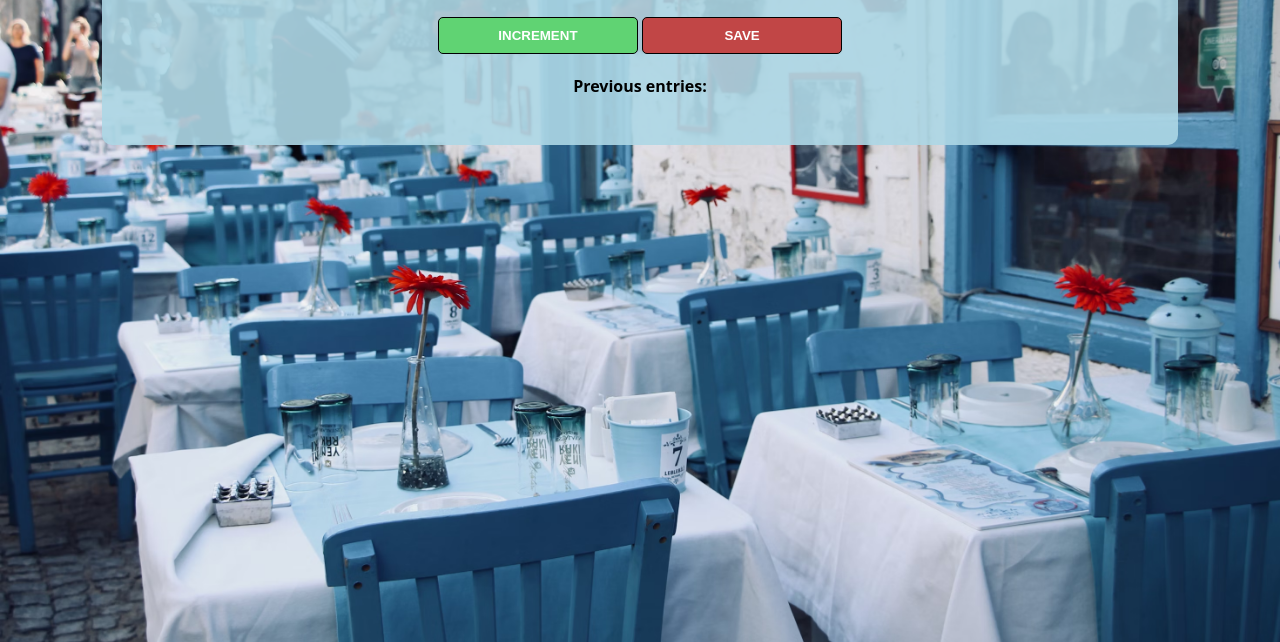
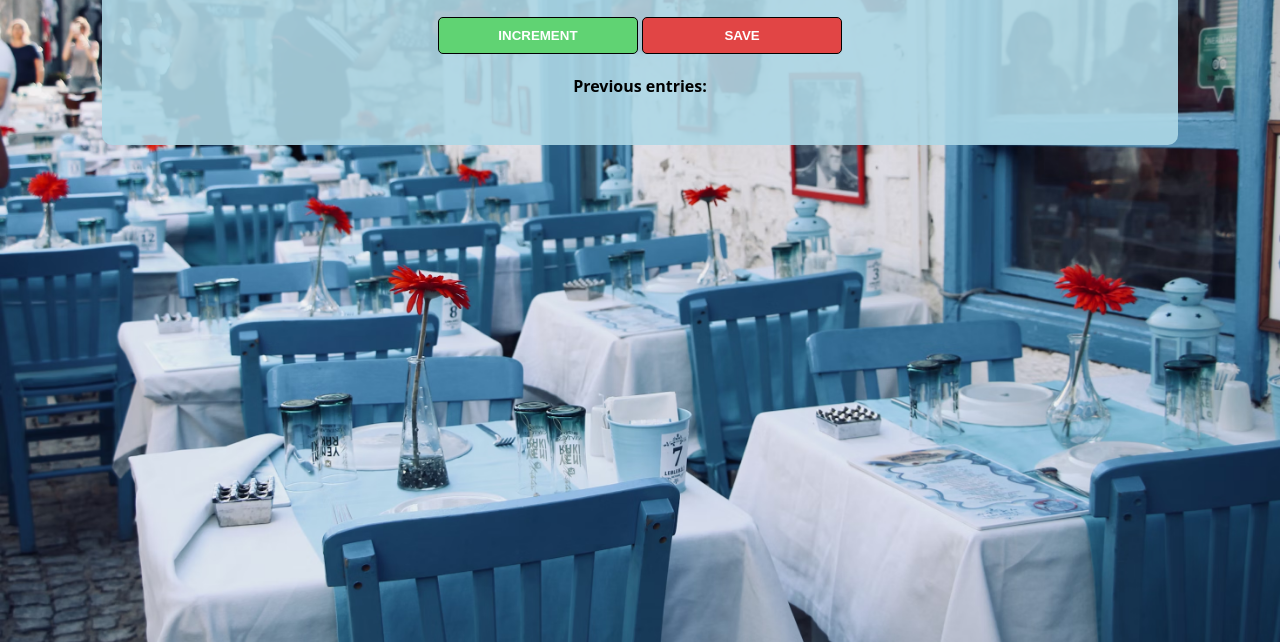
Before and after one commit to brittrohrer/counter-app2, a plain HTML site: page index.html in a window 1280 px wide. Shown: the part 174-816 px from the top of the page. Drawn offline with Linux system fonts and the light colour scheme.

Commit message:
changed background

```diff
--- a/index.css
+++ b/index.css
@@ -41,7 +41,7 @@ button {
 }
 
 #save-btn {
-    background: #c14646;
+    background: #e14545;
 }
 
 #save-el {
```
